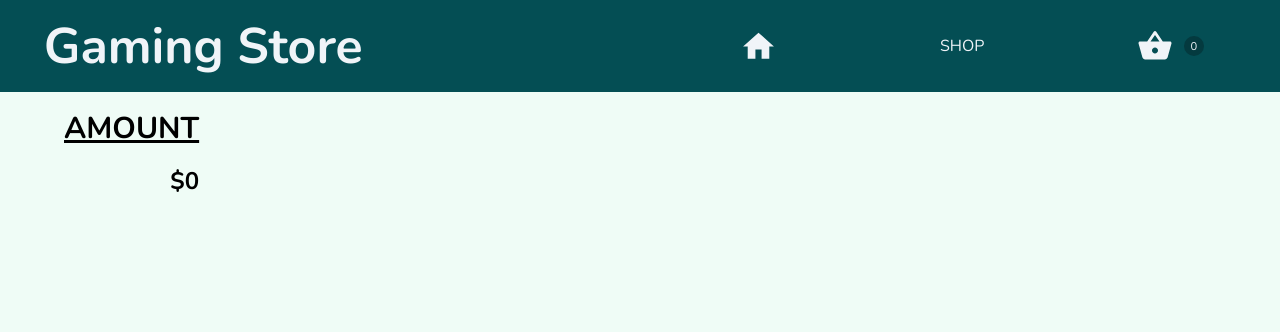
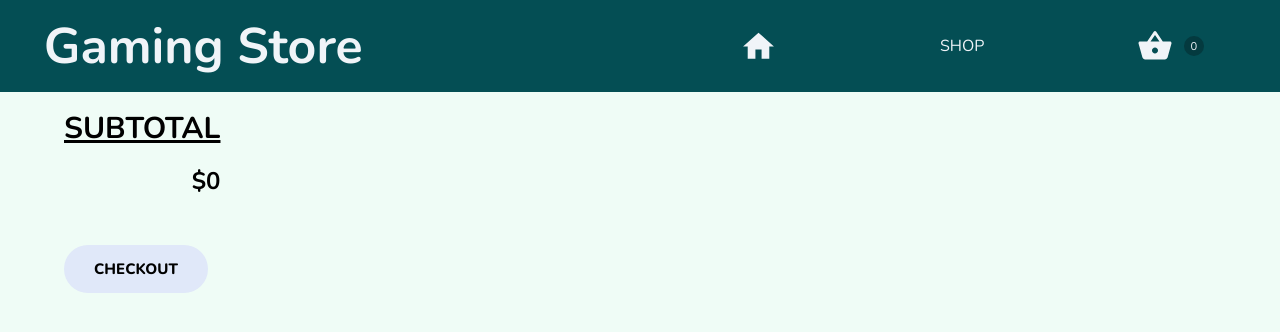
Before and after one commit to vlunaklick/shopping_cart, a React (Create React App) app: page /checkout in a window 1280 px wide. Shown: the top 332 px of the page. Built offline with nearby package versions, Linux system fonts and the light colour scheme.

Commit message:
Checkout added

```diff
--- a/src/components/Target/style.css
+++ b/src/components/Target/style.css
@@ -83,7 +83,6 @@
 
 .btnPre{
     display: flex;
-    gap: 0.3rem;
     justify-content: center;
     width: 80%;
 }
--- a/src/components/TargetCheck/index.js
+++ b/src/components/TargetCheck/index.js
@@ -7,7 +7,11 @@ export default function TargetCheck(props) {
                 <div className="picTop">
                     <img className="picIMG" src={props.image} alt="" />
                 </div>
-                <div className="picBot">
+                <div className="picBotPrice">
+                    <div className="toppingP">
+                        <h2 className="priceTit">{props.nameU}</h2>
+                        <p className="priceP">${props.price}</p>
+                    </div>
                     <div className="btnPre">
                         <div
                             className="btnPreIzq"
--- a/src/components/TargetCheck/style.css
+++ b/src/components/TargetCheck/style.css
@@ -7,3 +7,33 @@
     justify-content: center;
     align-items: center;
 }
+
+.picBotPrice{
+    width: 270px;
+    height: 62px;
+    background-color: var(--color-bot);
+    display: flex;
+    align-items: center;
+    justify-content: center;
+    flex-direction: column;
+}
+
+.priceTit{
+    margin: 0;
+    font-size: 1rem;
+    font-weight: 300;
+    color: var(--nav-col);
+}
+
+.priceP{
+    margin: 0;
+    margin-left: 0.5rem;
+    font-size: 0.6rem;
+}
+
+.toppingP{
+    display: flex;
+    justify-content: center;
+    align-items: center;
+    color: var(--nav-col)
+}
--- a/src/pages/Checkout/index.js
+++ b/src/pages/Checkout/index.js
@@ -1,5 +1,6 @@
 import './styles.css'
 import TargetCheck from '../../components/TargetCheck'
+import { Link } from 'react-router-dom'
 
 export default function Checkout(props) {
     let tarjetasCheck = allComponents
@@ -15,6 +16,7 @@ export default function Checkout(props) {
                     cantiT={props.productos[item.nameU]}
                     sumar={props.sumar}
                     restar={props.restar}
+                    price={item.price}
                 />
             )
         })
@@ -24,10 +26,17 @@ export default function Checkout(props) {
             <main className="mainShop">
                 <div className="total">
                     <div className="izqPanel">
-                        <h4 className="titNavIzq">AMOUNT</h4>
+                        <h4 className="titNavIzq">SUBTOTAL</h4>
                         <h2 className="totS">
                             ${Math.floor(props.totalP * 100) / 100}
                         </h2>
+                        <Link
+                            to="/"
+                            className="bCheck"
+                            onClick={() => props.resetear()}
+                        >
+                            CHECKOUT
+                        </Link>
                     </div>
 
                     <div className="derPanel">{tarjetasCheck}</div>
@@ -40,7 +49,7 @@ export default function Checkout(props) {
 let allComponents = [
     {
         nameU: 'AMD Ryzen 5 3600',
-        price: 299.0,
+        price: 299.33,
         category: 'processor',
         image: 'https://www.amd.com/system/files/2019-06/238593-ryzen-5-pib-left-facing-1260x709.png',
     },
--- a/src/pages/Checkout/styles.css
+++ b/src/pages/Checkout/styles.css
@@ -1,3 +1,10 @@
+:root{
+    --check-btn: #e0e8f9;
+    --check-font: #000000;
+    --check-hov: #d8dff0;
+    --check-sha: #00000069;
+}
+
 .totS{
     margin: 0;
     text-align: right;
@@ -5,3 +12,25 @@
     margin-bottom: 2rem;
 
 }
+
+.bCheck{
+    border-radius: 30px;
+    border: none;
+    width: 144px;
+    height: 48px;
+    margin-top: 1rem;
+    font-size: 0.938rem;
+    font-weight: 800;
+    background-color: var(--check-btn);
+    color: var(--check-font);
+    transition: 0.25s;
+    cursor: pointer;
+    display: flex;
+    justify-content: center;
+    align-items: center;
+}
+
+.bCheck:hover{
+    background-color: var(--check-hov);
+    box-shadow: 0 0 2px var(--check-sha);
+}
--- a/src/pages/Shop/style.css
+++ b/src/pages/Shop/style.css
@@ -57,8 +57,12 @@
         margin: 0;
         justify-content: center;
         align-items: center;
+        margin-bottom: 2rem;
     }
     .liU{
         text-align: center;
     }
+    .mainShop{
+        display: block;
+    }
 }
--- a/src/router/routerPages.js
+++ b/src/router/routerPages.js
@@ -13,6 +13,12 @@ export default function RouterPages() {
     let [compP, changeComp] = useState(objCompra)
 
     let [totalP, changeTot] = useState(0)
+
+    const resetAll = () => {
+        changeComp(objCompra)
+        changeTot(0)
+        changeCant(0)
+    }
 
     const addOneP = (id) => {
         changeComp((prevState) => {
@@ -60,6 +66,7 @@ export default function RouterPages() {
                         totalP={totalP}
                         sumar={addOneP}
                         restar={resOneP}
+                        resetear={resetAll}
                     />
                 </Route>
 
```
